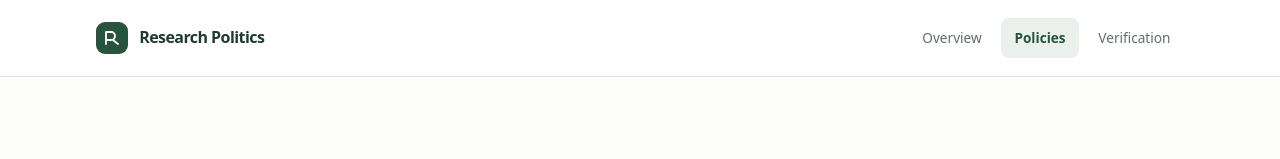
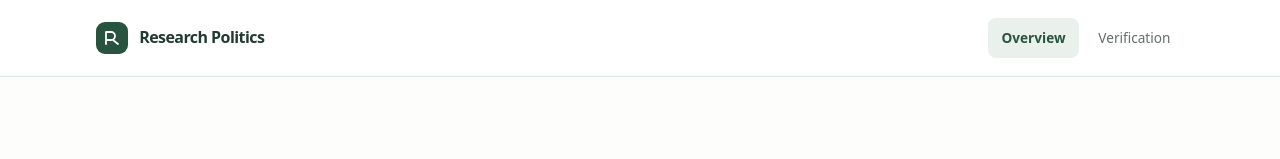
Before and after one commit to adludo/research-politics, a Next.js app: page /elections/victoria-2026 in a window 1280 px wide. Shown: the top 159 px of the page. Built offline with nearby package versions, Linux system fonts and the light colour scheme.

Commit message:
FEAT: keep election pages under overview navigation

```diff
--- a/components/layout/SiteNavigation.module.css
+++ b/components/layout/SiteNavigation.module.css
@@ -6,7 +6,7 @@
 .links { display: flex; align-items: center; gap: .35rem; }
 .links a { font-size: .85rem; color: var(--muted); padding: .55rem .85rem; border-radius: .5rem; text-decoration: none; font-weight: 500; transition: background-color .15s, color .15s; }
 .links a:hover { background: var(--surface-soft); color: var(--accent); }
-.links a[aria-current='page'] { color: var(--accent); background: var(--surface-accent); font-weight: 650; }
+.links a[aria-current] { color: var(--accent); background: var(--surface-accent); font-weight: 650; }
 @media (max-width: 600px) {
   .inner { flex-direction: column; align-items: flex-start; gap: 1rem; padding: 1.1rem var(--gutter) .85rem; }
   .links { width: 100%; gap: .25rem; }
--- a/components/layout/SiteNavigation.tsx
+++ b/components/layout/SiteNavigation.tsx
@@ -6,7 +6,6 @@ import styles from './SiteNavigation.module.css';
 
 const links = [
   { href: '/', label: 'Overview' },
-  { href: '/elections/victoria-2026/', label: 'Policies' },
   { href: '/verification/', label: 'Verification' },
 ];
 
@@ -25,8 +24,10 @@ export default function SiteNavigation() {
         </Link>
         <nav className={styles.links} aria-label="Main navigation">
           {links.map(link => {
-            const active = link.href === '/' ? pathname === '/' : pathname?.replace(/\/$/, '') === link.href.replace(/\/$/, '');
-            return <Link key={link.href} href={link.href} aria-current={active ? 'page' : undefined}>{link.label}</Link>;
+            const isCurrentPage = pathname?.replace(/\/$/, '') === link.href.replace(/\/$/, '');
+            const isElectionOverview = link.href === '/' && pathname?.startsWith('/elections/');
+            const current = isCurrentPage ? 'page' : isElectionOverview ? 'true' : undefined;
+            return <Link key={link.href} href={link.href} aria-current={current}>{link.label}</Link>;
           })}
         </nav>
       </div>
```
